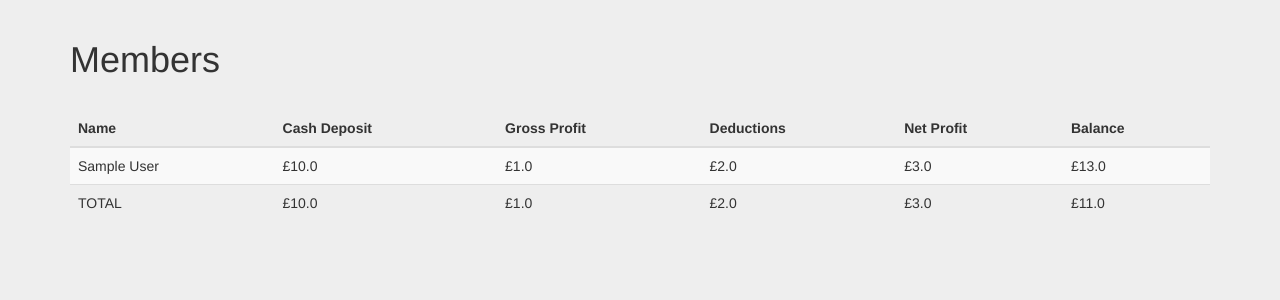
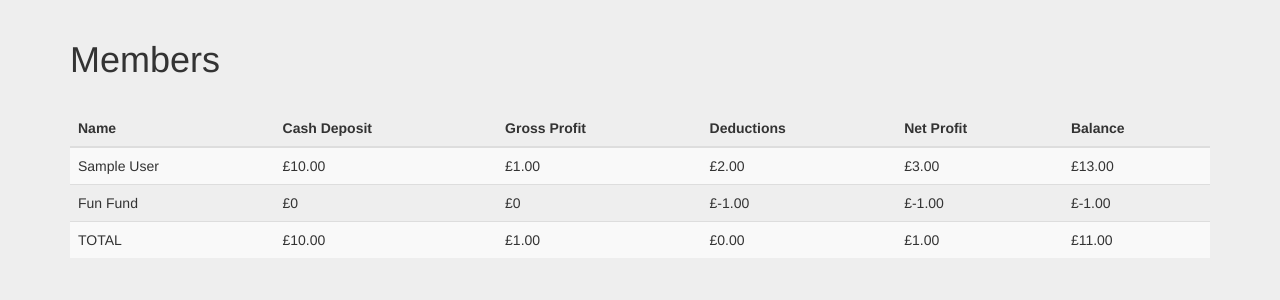
Before and after one commit to PhilMarsden/PoultryFX, a Django app: page /members/ in a window 1280 px wide. Shown: the part 50-350 px from the top of the page. Run offline with Django 3.2, Linux system fonts and the light colour scheme; a user stored in the database is signed in; tables that the repository leaves empty hold one stand-in row (values such as "Sample post"); parts of the project's set-up code (start-up, migrations or seed data) failed here and were passed over; some libraries are stand-ins or nearby versions.

Commit message:
rounding and formatting fixes

```diff
--- a/mysite/pfx/ig/rest.py
+++ b/mysite/pfx/ig/rest.py
@@ -189,24 +189,24 @@ class ig_position:
     @property
     def ig_pos_profit(self):
         if self.ig_pos_direction == "BUY":
-            return round(self.ig_pos_size * (self.ig_pos_price - self.ig_pos_start_level),2)
+            return self.ig_pos_size * (self.ig_pos_price - self.ig_pos_start_level)
         else:
-            return round(self.ig_pos_size * (self.ig_pos_start_level - self.ig_pos_price),2)
+            return self.ig_pos_size * (self.ig_pos_start_level - self.ig_pos_price)
 
     @property
     def ig_pos_max_win(self):
         if self.ig_pos_direction == "BUY":
-            return round(self.ig_pos_size * (self.ig_pos_limit - self.ig_pos_start_level), 2)
+            return self.ig_pos_size * (self.ig_pos_limit - self.ig_pos_start_level)
         else:
-            return round(self.ig_pos_size * (self.ig_pos_start_level - self.ig_pos_limit), 2)
+            return self.ig_pos_size * (self.ig_pos_start_level - self.ig_pos_limit)
 
     @property
     def ig_pos_max_loss(self):
 
         if self.ig_pos_direction == "BUY":
-            return round(self.ig_pos_size * (self.ig_pos_stop - self.ig_pos_start_level), 2)
+            return self.ig_pos_size * (self.ig_pos_stop - self.ig_pos_start_level)
         else:
-            return round(self.ig_pos_size * (self.ig_pos_start_level - self.ig_pos_stop), 2)
+            return self.ig_pos_size * (self.ig_pos_start_level - self.ig_pos_stop)
 
     def __init__(self,json_position, member = None):
         global ig_instrument_urls
--- a/mysite/pfx/models.py
+++ b/mysite/pfx/models.py
@@ -65,16 +65,16 @@ class Member(models.Model):
 
     @property
     def gross_profit(self):
-        return round(IndividualPL.objects.filter(member_id=self.id).aggregate(Sum('profit')).get('profit__sum',0.00),2)
+        return IndividualPL.objects.filter(member_id=self.id).aggregate(Sum('profit')).get('profit__sum',0.00)
 
     @property
     def net_profit(self):
-        return round(IndividualPL.objects.filter(member_id=self.id).aggregate(Sum('profit')).get('profit__sum', 0.00) + self.deductions,2)
+        return IndividualPL.objects.filter(member_id=self.id).aggregate(Sum('profit')).get('profit__sum', 0.00) + self.deductions
 
     @property
     def deductions(self):
-         return round(IndividualPL.objects.filter(member_id=self.id).aggregate(Sum('commission')).get('commission__sum', 0.00) + \
-                IndividualPL.objects.filter(member_id=self.id).aggregate(Sum('fun_fund')).get('fun_fund__sum', 0.00),2)
+         return IndividualPL.objects.filter(member_id=self.id).aggregate(Sum('commission')).get('commission__sum', 0.00) + \
+                IndividualPL.objects.filter(member_id=self.id).aggregate(Sum('fun_fund')).get('fun_fund__sum', 0.00)
 
     @property
     def balance(self):
@@ -93,11 +93,11 @@ class IndividualPL(models.Model):
 
     @property
     def deductions(self):
-        return  round(self.commission + self.fun_fund,2)
+        return  self.commission + self.fun_fund
 
     @property
     def net_profit(self):
-        return round(self.profit + self.deductions,2)
+        return self.profit + self.deductions
 
     #def default_profit(self):
     #    return 1.0
@@ -105,9 +105,9 @@ class IndividualPL(models.Model):
     def save(self, *args, **kwargs):
         self.size = self.igpl.size * self.member.percentage_of_trades
         self.profit = self.igpl.net_profit * self.member.percentage_of_trades
-        self.fun_fund = - round(max(self.profit * self.member.current_fun_fund,0.0),2)
+        self.fun_fund = - max(self.profit * self.member.current_fun_fund,0.0)
         if (self.member.current_commission < 0):
-            self.commission = - round(min(self.igpl.net_profit * self.member.current_commission * (1-self.member.percentage_of_trades), 0.0),2)
+            self.commission = - min(self.igpl.net_profit * self.member.current_commission * (1-self.member.percentage_of_trades), 0.0)
             logger.info('Commision {} to member {} based on Profit:{} Commission:{} percentage of trades:{}'.format(self.commission,
                                                                                                                     self.member,
                                                                                                                     self.igpl.net_profit,
@@ -139,17 +139,17 @@ class IndividualCash(models.Model):
         verbose_name_plural = "Individual Cash Entries"
 
 def total_fun_fund():
-    return round(IndividualPL.objects.all().aggregate(Sum('fun_fund')).get('fun_fund__sum',0.00),2)
+    return IndividualPL.objects.all().aggregate(Sum('fun_fund')).get('fun_fund__sum',0.00)
 
 def total_commission():
-    return round(IndividualPL.objects.all().aggregate(Sum('commission')).get('commission__sum',0.00),2)
+    return IndividualPL.objects.all().aggregate(Sum('commission')).get('commission__sum',0.00)
 
 def total_cash():
-    return round(IndividualCash.objects.all().aggregate(Sum('size')).get('size__sum', 0.00), 2)
+    return IndividualCash.objects.all().aggregate(Sum('size')).get('size__sum', 0.00)
 
 def total_gross_profit():
-    p1 = round(IndividualPL.objects.all().aggregate(Sum('profit')).get('profit__sum',0.00),2)
-    p2 = round(IGPL.objects.all().aggregate(Sum('net_profit')).get('net_profit__sum', 0.00),2)
+    p1 = IndividualPL.objects.all().aggregate(Sum('profit')).get('profit__sum',0.00)
+    p2 = IGPL.objects.all().aggregate(Sum('net_profit')).get('net_profit__sum', 0.00)
     logger.info('Profit from individual trades = ' + str(p1))
     logger.info('Profit from trades = ' + str(p2))
     if (p1 != p2):
--- a/mysite/pfx/templates/pfx/members.html
+++ b/mysite/pfx/templates/pfx/members.html
@@ -33,20 +33,28 @@
         {% for member in members %}
         <tr>
             <td>{{ member.name }}</td>
-            <td>£{{ member.cash_deposit }}</td>
-            <td>£{{ member.gross_profit }}</td>
-            <td>£{{ member.deductions }}</td>
-            <td>£{{ member.net_profit }}</td>
-            <td>£{{ member.balance }}</td>
+            <td>£{{ member.cash_deposit |floatformat:2|intcomma}}</td>
+            <td>£{{ member.gross_profit |floatformat:2|intcomma}}</td>
+            <td>£{{ member.deductions |floatformat:2|intcomma}}</td>
+            <td>£{{ member.net_profit |floatformat:2|intcomma}}</td>
+            <td>£{{ member.balance |floatformat:2|intcomma}}</td>
         </tr>
         {% endfor %}
         <tr>
+            <td>Fun Fund</td>
+            <td>£0</td>
+            <td>£0</td>
+            <td>£{{ total_fun_fund |floatformat:2|intcomma}}</td>
+            <td>£{{ total_fun_fund |floatformat:2|intcomma}}</td>
+            <td>£{{ total_fun_fund |floatformat:2|intcomma}}</td>
+        </tr>
+        <tr>
             <td>TOTAL</td>
-            <td>£{{ total_cash_deposit }}</td>
-            <td>£{{ total_gross_profit }}</td>
-            <td>£{{ total_deductions }}</td>
-            <td>£{{ total_net_profit }}</td>
-            <td>£{{ total_balance }}</td>
+            <td>£{{ total_cash_deposit |floatformat:2|intcomma}}</td>
+            <td>£{{ total_gross_profit |floatformat:2|intcomma}}</td>
+            <td>£0.00</td>
+            <td>£{{ total_gross_profit |floatformat:2|intcomma}}</td>
+            <td>£{{ total_balance |floatformat:2|intcomma}}</td>
         </tr>
        </tbody>
      </table>
--- a/mysite/pfx/views.py
+++ b/mysite/pfx/views.py
@@ -110,8 +110,9 @@ def members(request):
    members = Member.objects.all()
    context = {'members':members,
               'total_cash_deposit': total_cash(),
-              'total_gross_profit':round(total_gross_profit(),2),
-              'total_deductions':round(total_commission() + total_fun_fund(),2),
-              'total_net_profit':round(total_gross_profit() + total_commission() + total_fun_fund(),2),
-              'total_balance':round(total_cash() + total_gross_profit(),2)}
+              'total_gross_profit':total_gross_profit(),
+              'total_fun_fund':-total_fun_fund(),
+              'total_deductions':total_commission() + total_fun_fund(),
+              'total_net_profit':total_gross_profit() + total_commission() + total_fun_fund(),
+              'total_balance':total_cash() + total_gross_profit()}
    return HttpResponse(template.render(context, request))
```
Also changed, not shown: mysite/pfx/templates/pfx/ig_view.html (+4 -4 lines), mysite/pfx/templates/pfx/profile.html (+11 -11 lines).
